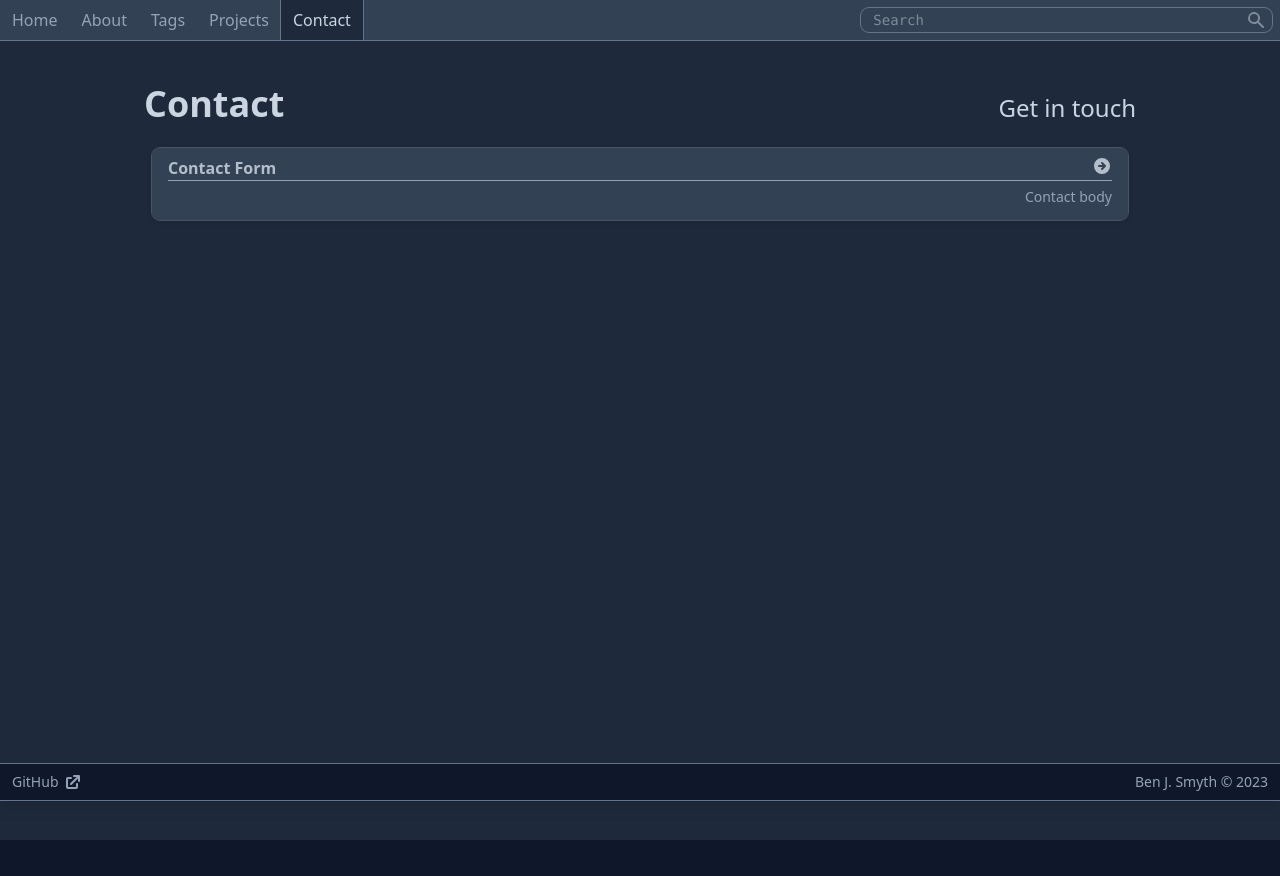
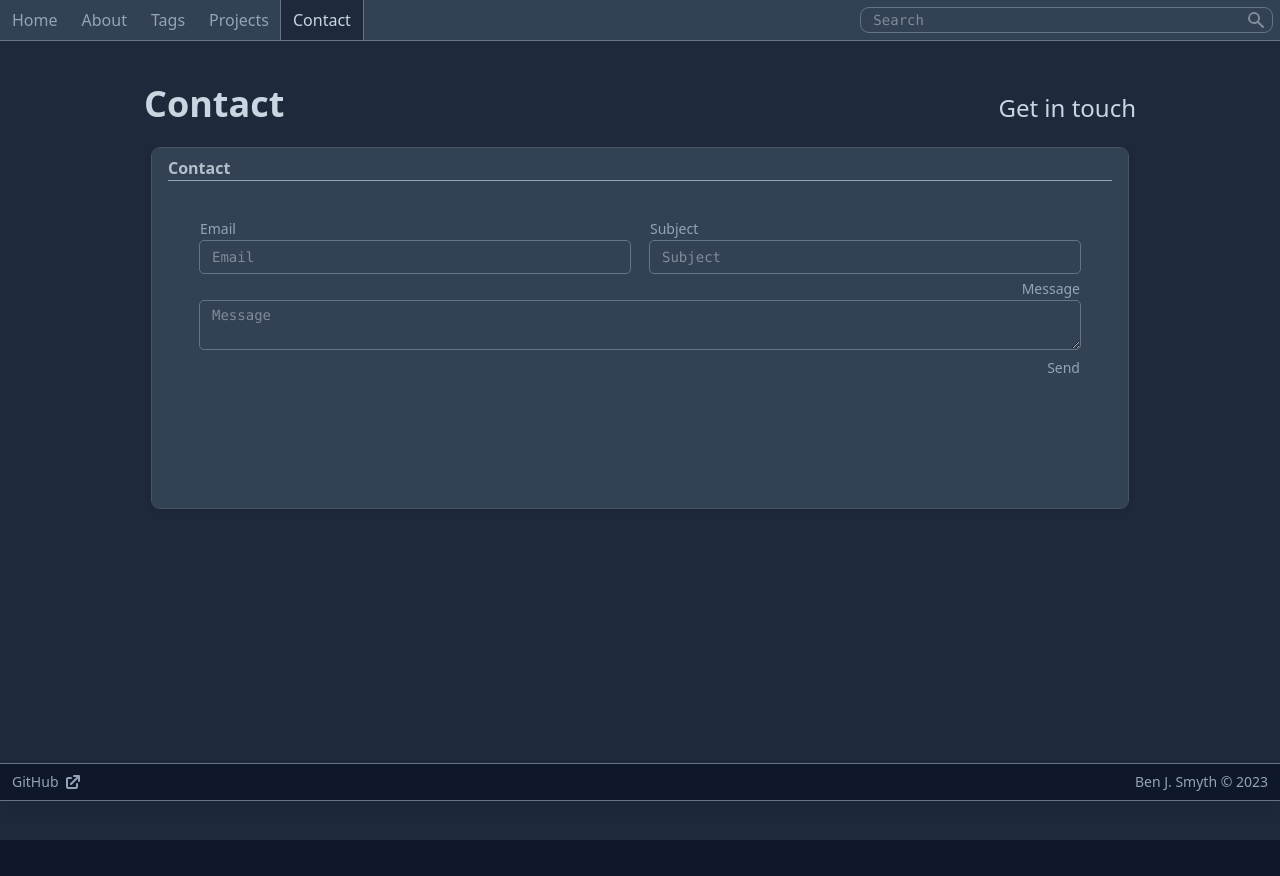
Before and after one commit to benjsmyth/portfolio, a Vue app in the folder client/: page /contact in a window 1280 px wide. Built offline with nearby package versions, Linux system fonts and the light colour scheme; no server answers.

Commit message:
Update source code

```diff
--- a/client/src/components/ContactCard.vue
+++ /dev/null
@@ -1,48 +0,0 @@
-<!--
-  * File    : Contact card component
-  * Author  : Ben J. Smyth
-  * Date    : May 7, 2023
- -->
-
-<script setup lang="ts">
-  import { ArrowCircleRightIcon } from '@heroicons/vue/solid';
-  import { defineComponent } from 'vue';
-</script>
-
-<script lang="ts">
-  export default defineComponent({
-    // Options: State
-    props: {
-      head: String,
-      body: String
-    },
-    // Options: Misc
-    components: {
-      ArrowCircleRightIcon
-    }
-  });
-</script>
-
-<template>
-  <div id="contact-card-wrapper" class="
-      bg-slate-700 cursor-pointer divide-slate-400 divide-y drop-shadow ease-in-out
-      hover:outline-2 m-2 mb-4 outline outline-1 outline-slate-600 px-4 py-2
-      rounded-lg text-slate-300/85 transition
-    ">
-    <div id="contact-card-header" class="
-        flex justify-between
-      ">
-      <h4 id="contact-card-header-title" v-html=head class="
-        font-bold select-none
-      ">
-      </h4>
-      <ArrowCircleRightIcon class="
-        h-5 w-5
-      "/>
-    </div>
-    <div id="contact-card-body" v-html=body class="
-      h-8 leading-6 overflow-auto py-1 scroll-smooth text-right text-slate-400 text-sm
-    ">
-    </div>
-  </div>
-</template>
--- a/client/src/keys.ts
+++ b/client/src/keys.ts
@@ -1,9 +1,3 @@
-/**
- * File:    Frontend injection keys
- * Author:  Ben J. Smyth
- * Date:    May 7, 2023
- */
-
 import type { InjectionKey } from 'vue';
 
 const aboutKey = Symbol('abouts') as InjectionKey<any[]>;
--- a/client/src/main.ts
+++ b/client/src/main.ts
@@ -1,19 +1,10 @@
-/**
- * File:    Frontend application script
- * Author:  Ben J. Smyth
- * Date:    May 7, 2023
- */
-
-// Third-party imports
-import { createApp } from 'vue';
 import axios from 'axios';
-
-// Custom imports
-import { aboutKey, projectKey, tagKey } from './keys';
 import router from './router';
 import App from './App.vue';
+import { createApp } from 'vue';
+import { aboutKey, projectKey, tagKey } from './keys';
 
-// Addresses
+// Address
 const HOST: string = 'http://localhost';
 const PORT: string = '8000';
 
@@ -21,10 +12,10 @@ const PORT: string = '8000';
 const app: any = createApp(App).use(router);
 
 // GET abouts
-await axios.get(`${HOST}:${PORT}/abouts`)
+await axios.get(`${HOST}:${PORT}/abouts/`)
   .then(response => {
     app.provide(
-      aboutKey, response.data
+      aboutKey, Object.values(response.data)
     );
   })
   .catch(error => {
@@ -32,12 +23,12 @@ await axios.get(`${HOST}:${PORT}/abouts`)
       Error fetching \`abouts\` => ${error}
     `);
   });
-//
+
 // GET projects
-await axios.get(`${HOST}:${PORT}/projects`)
+await axios.get(`${HOST}:${PORT}/projects/`)
   .then(response => {
     app.provide(
-      projectKey, response.data
+      projectKey, Object.values(response.data)
     );
   })
   .catch(error => {
@@ -45,12 +36,12 @@ await axios.get(`${HOST}:${PORT}/projects`)
       Error fetching \`projects\` => ${error}
     `);
   });
-//
+
 // GET tags
-await axios.get(`${HOST}:${PORT}/tags`)
+await axios.get(`${HOST}:${PORT}/tags/`)
   .then(response => {
     app.provide(
-      tagKey, response.data
+      tagKey, Object.values(response.data)
     );
   })
   .catch(error => {
--- a/client/src/views/About.vue
+++ b/client/src/views/About.vue
@@ -1,7 +1,4 @@
-<!-- About view -->
-
 <script setup lang="ts">
-  // import { AcademicCapIcon } from '@heroicons/vue/solid';
   import { aboutKey } from '@/keys';
   import { inject } from 'vue';
   import FlipCard from '@/components/FlipCard.vue';
--- a/client/src/views/Contact.vue
+++ b/client/src/views/Contact.vue
@@ -1,14 +1,15 @@
-<!-- Contact view -->
-
-<script setup lang="ts">
-  import ContactCard from '../components/ContactCard.vue';
+<script lang="ts">
+  import ContactForm from '@/components/ContactForm.vue';
+  import { defineComponent } from 'vue';
+  export default defineComponent({
+    components: {
+      ContactForm
+    }
+  });
 </script>
 
 <template>
-  <div id="contact-wrapper">
-    <ContactCard
-      head="Contact Form"
-      body="Contact body"
-    />
+  <div class="contact-wrapper">
+    <ContactForm/>
   </div>
 </template>
--- a/client/src/views/Projects.vue
+++ b/client/src/views/Projects.vue
@@ -1,14 +1,26 @@
-<!-- Projects view -->
-
 <script lang="ts">
-  import { CalendarIcon, SortAscendingIcon, SortDescendingIcon  } from '@heroicons/vue/solid';
-  import { projectKey } from '@/keys';
-  import { defineComponent, inject } from 'vue';
-  import FlipCard from '../components/FlipCard.vue';
+  import { projectKey }
+    from '@/keys';
+  import { defineComponent, inject }
+    from 'vue';
+  import { CalendarIcon, SortAscendingIcon, SortDescendingIcon }
+    from '@heroicons/vue/solid';
+  import FlipCard
+    from '@/components/FlipCard.vue';
+  /*
+  ** When "integrating with Composition-API-based code in an Options API component",
+  ** use `setup()` https://vuejs.org/api/composition-api-setup.html.
+  //
+  ** To allow type inference, we use symbolic injection keys.
+  ** But this needs to be done in a setup context,
+  ** and the reference to `projects` in `filteredProjects`
+  ** must reside in the same script. As an exception,
+  ** we remove `script setup` and use `setup()` instead.
+  */
   export default defineComponent({
-    setup() {
-      const projects = inject(projectKey, []);
-      return {
+    // Composition: Setup
+    setup(): any {
+      const projects: any[] = inject(projectKey, []); return {
         projects
       }
     },
@@ -28,12 +40,13 @@
       }
     },
     computed: {
-      filteredProjects(): Array<any> {
+      filteredProjects(): any[] {
         const searchQuery = this.$route.query.q
-        let filteredProjects: any[] = (searchQuery != null && searchQuery.length > 0) ?
-          this.projects.filter((project: any) => {
-            for (const searchTag of searchQuery) if (project.tags.includes(searchTag)) return project;
-          }) : this.projects;
+        let filteredProjects: any[] = (searchQuery != null && searchQuery.length > 0)
+          ? this.projects.filter((project: any) => { for (const searchTag of searchQuery)
+              if (project.tags.includes(searchTag)) return project;
+            })
+          : this.projects;
         if (this.isAscending) {
           if (this.isByTitle) {
             filteredProjects.sort((a: any, b: any) => a.title.localeCompare(b.title));
@@ -61,11 +74,6 @@
         this.isByTitle = this.isByTitle ? false : true;
       }
     },
-    // Options: Composition
-    // inject: [
-    //   'projects',
-    //   'tags'
-    // ],
     // Options: Misc
     components: {
       CalendarIcon,
@@ -79,7 +87,7 @@
 <template>
   <div id="projects-wrapper"
     class="
-      space-y-4
+      overflow-hidden space-y-4
     ">
     <div id="organizing-tools"
       class="
--- a/client/src/views/Tags.vue
+++ b/client/src/views/Tags.vue
@@ -1,9 +1,3 @@
-<!--
- * File:    `Tags` view component
- * Author:  Ben J. Smyth
- * Date:    May 7, 2023
--->
-
 <script setup lang="ts">
   import { defineComponent, inject } from 'vue'
   import { tagKey } from '../keys';
```
